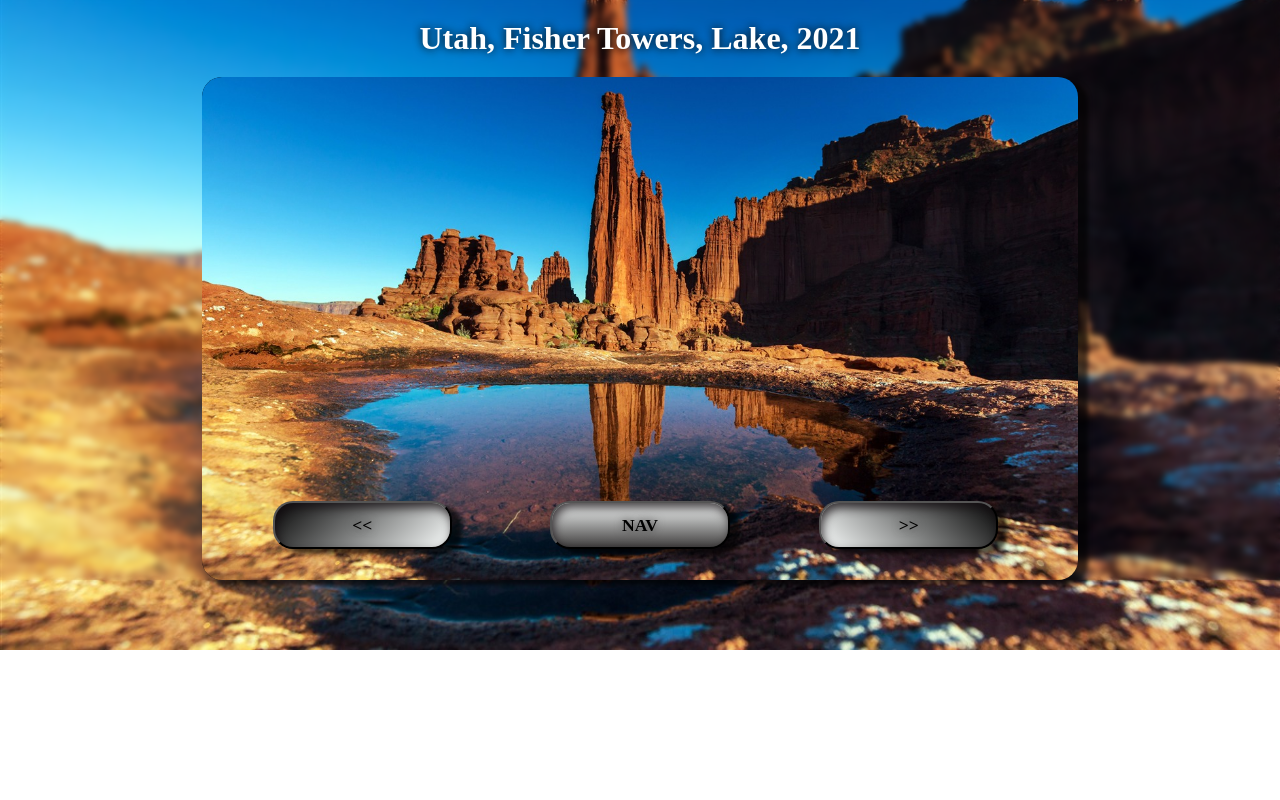
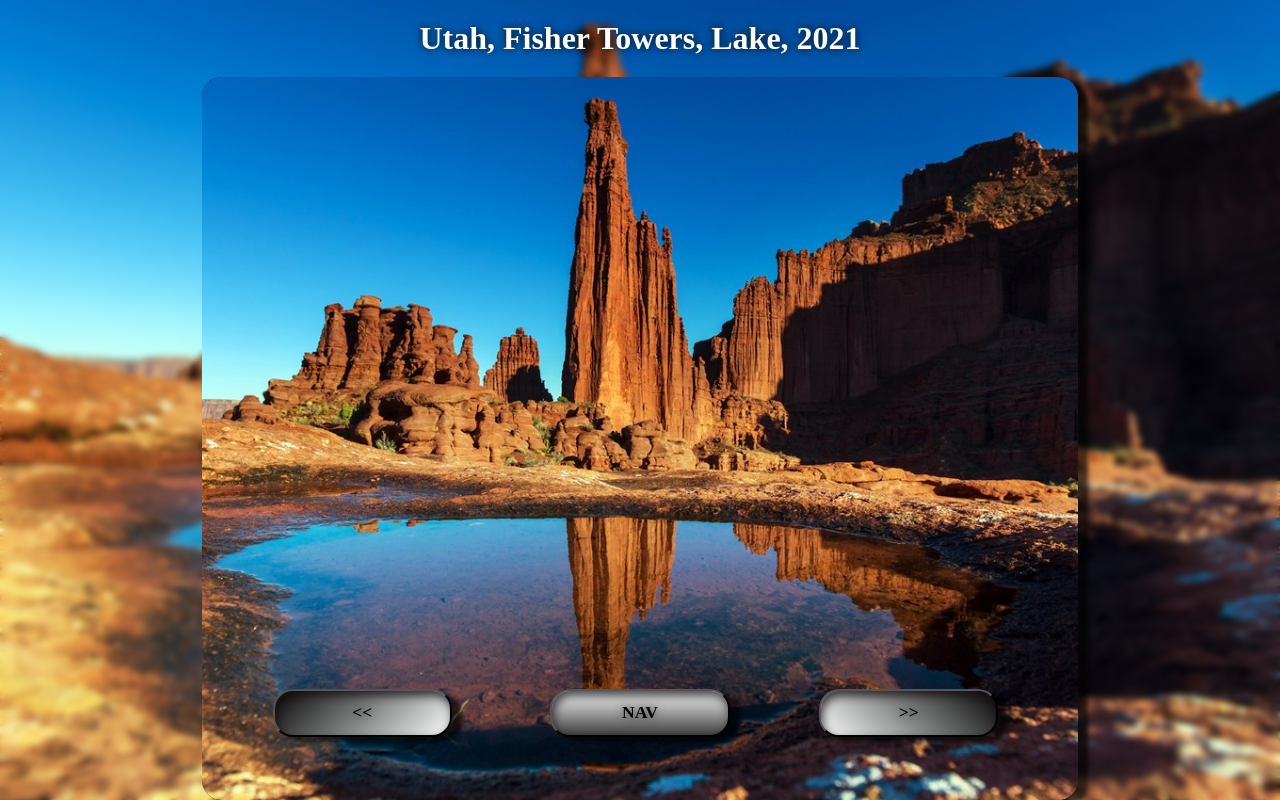
Before and after one commit to Niloxp753/PROJETO_1_MOD2, a plain HTML site: page index.html in a window 1280 px wide. Drawn offline with Linux system fonts and the light colour scheme.

Commit message:
PROJETO 01 MÓDULO 2 ATUALIZADO

```diff
--- a/style/index.css
+++ b/style/index.css
@@ -10,7 +10,10 @@
 body{
     max-height: 100vh;
     max-width: 100vw;
+    min-height: 100vh;
+    min-width: 100vw;
     display: flex;
+    flex-wrap: wrap;
     flex-direction: column;
     overflow: hidden;
 }
```
